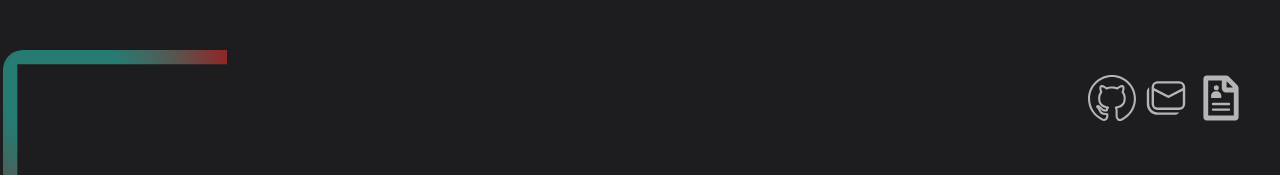
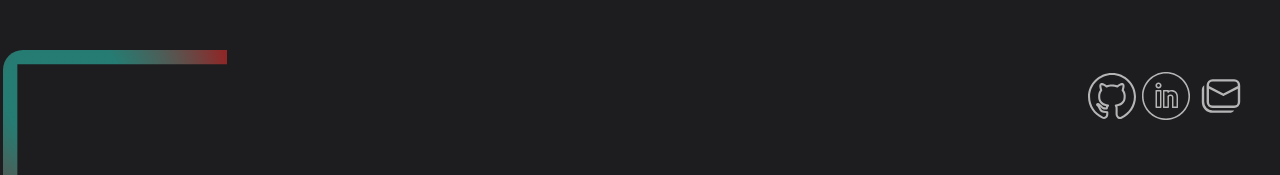
Before and after one commit to JugurthaMoad/personalPortfolio, a React (Create React App) app: page / in a window 1280 px wide. Shown: the top 175 px of the page. Built offline with nearby package versions, Linux system fonts and the light colour scheme.

Commit message:
add links to navigation icons

```diff
--- a/public/index.html
+++ b/public/index.html
@@ -2,14 +2,13 @@
 <html lang="en">
   <head>
     <meta charset="utf-8" />
-    <link rel="icon" href="%PUBLIC_URL%/favicon.ico" />
     <meta name="viewport" content="width=device-width, initial-scale=1" />
     <meta name="theme-color" content="#000000" />
     <meta
       name="description"
       content="Web site created using create-react-app"
     />
-    <link rel="apple-touch-icon" href="%PUBLIC_URL%/logo192.png" />
+
     <!--
       manifest.json provides metadata used when your web app is installed on a
       user's mobile device or desktop. See https://developers.google.com/web/fundamentals/web-app-manifest/
@@ -24,7 +23,7 @@
       work correctly both with client-side routing and a non-root public URL.
       Learn how to configure a non-root public URL by running `npm run build`.
     -->
-    <title>React App</title>
+    <title>Jugurtha Moad</title>
   </head>
   <body>
     <noscript>You need to enable JavaScript to run this app.</noscript>
--- a/src/components/Header.jsx
+++ b/src/components/Header.jsx
@@ -2,7 +2,7 @@ import { motion } from "framer-motion";
 
 import GithubIcon from "./icons/GithubIcon";
 import MailIcon from "./icons/MailIcon";
-import CvIcon from "./icons/CvIcon";
+import LinkedinIcon from "./icons/LinkedinIcon";
 const Header = () => {
   return (
     <div className="header">
@@ -13,9 +13,27 @@ const Header = () => {
         transition={{ delay: 2.5, duration: 1, ease: "easeInOut" }}
         className="header_icons"
       >
-        <GithubIcon className="icon" />
-        <MailIcon className="icon" />
-        <CvIcon className="icon" />
+        <a
+          href="https://github.com/JugurthaMoad/"
+          target="blank"
+          rel="noopener"
+        >
+          <GithubIcon
+            handleClick={() => console.log("coucou")}
+            className="icon"
+          />
+        </a>
+        <a
+          href="https://www.linkedin.com/in/jugurtha-moad-951abb242/"
+          target="blank"
+          rel="noopener"
+        >
+          <LinkedinIcon className="icon" />
+        </a>
+
+        <a href="mailto:moadjugurtha@gmail.com">
+          <MailIcon className="icon" />
+        </a>
       </motion.div>
     </div>
   );
--- a/src/components/Item1.jsx
+++ b/src/components/Item1.jsx
@@ -5,7 +5,9 @@ const Item1 = () => {
       feature "each finished task is crossed out automatically", with the use of
       : TypeScript, ReactJs, Css3.
       <div className="links">
-        <a href="#">View Site</a>
+        <a href="https://focusu.herokuapp.com/" target="blank" rel="noopener">
+          View Site
+        </a>
         <a
           href="https://github.com/JugurthaMoad/PromodoFocus"
           target="blank"
--- a/src/components/Item2.jsx
+++ b/src/components/Item2.jsx
@@ -5,7 +5,13 @@ const Item2 = () => {
       with a small online store to buy products with the use of : JavaScript,
       ReactJs, StyledComponents.
       <div className="links">
-        <a href="#">View Site</a>
+        <a
+          href="https://barbershopefr.herokuapp.com/"
+          target="blank"
+          rel="noopener"
+        >
+          View Site
+        </a>
         <a
           href="https://github.com/JugurthaMoad/BarberShop"
           target="blank"
--- a/src/components/Item3.jsx
+++ b/src/components/Item3.jsx
@@ -4,7 +4,6 @@ const Item3 = () => {
       This project is about creating a responsive E-Sotre web application with
       the use of : Javascript, ReactJs, tailwindCss.
       <div className="links">
-        <a href="#">View Site</a>
         <a
           href="https://github.com/JugurthaMoad/e_store"
           target="blank"
--- a/src/components/Item4.jsx
+++ b/src/components/Item4.jsx
@@ -5,9 +5,8 @@ const Item4 = () => {
       manage his stock as well as the sales, with the use of : ReactNative,
       ExpressJs, MongoDb, Rest API.
       <div className="links">
-        <a href="#">View Site</a>
         <a
-          href="https://github.com/JugurthaMoad/PromodoFocus"
+          href="https://github.com/JugurthaMoad/AouriMedMobileApp"
           target="blank"
           rel="noopener"
         >
--- /dev/null
+++ b/src/components/icons/LinkedinIcon.jsx
@@ -0,0 +1,20 @@
+const LinkedinIcon = ({ handleClick, ...props }) => {
+  return (
+    <svg
+      onClick={handleClick}
+      {...props}
+      xmlns="http://www.w3.org/2000/svg"
+      width="2.5em"
+      height="2.5em"
+      preserveAspectRatio="xMidYMid meet"
+      viewBox="0 0 32 32"
+    >
+      <g fill="#b5b5b6">
+        <path d="M19.515 11.952c-.678 0-1.18.171-1.573.387c-.063-.224-.27-.388-.514-.339h-2.984c-.295-.049-.534.19-.443.5v11c-.091.28.148.52.443.5h2.984c.295.02.534-.22.534-.515l-.001-6.648c-.001-.003-.012-.321.189-.54c.161-.174.438-.263.821-.263c.638 0 .922.261 1.028.845v6.606c-.105.295.134.535.429.515h3.145c.295.02.534-.22.428-.515v-6.828c.105-3.472-2.368-4.705-4.486-4.705zM23.038 23h-2.076v-6.121c0-1.181-.763-1.913-1.99-1.913c-.694 0-1.234.204-1.606.606c-.517.56-.477 1.27-.366 1.428v6h-2.022v-9.98h1.916v.336a.532.532 0 0 0 .86.423l.14-.108c.405-.319.824-.65 1.622-.65c.826 0 3.523.263 3.523 3.637V23zM11 6.966c-1.122 0-2.034.912-2.034 2.034s.912 2.034 2.034 2.034s2.034-.912 2.034-2.034S12.122 6.966 11 6.966zm0 3c-.532 0-.966-.434-.966-.966s.434-.966.966-.966s.966.434.966.966s-.434.966-.966.966zm1.428 1.985H9.46c-.295 0-.534.239-.46.549v11c-.074.28.165.52.46.5h2.968c.295.02.534-.22.534-.515v-11a.534.534 0 0 0-.534-.534zM12 23H9.994v-9.98H12V23z" />
+        <path d="M16-.034C7.158-.034-.034 7.158-.034 16S7.158 32.034 16 32.034S32.034 24.842 32.034 16S24.842-.034 16-.034zm0 31C7.748 30.966 1.034 24.252 1.034 16S7.748 1.034 16 1.034S30.966 7.748 30.966 16S24.252 30.966 16 30.966z" />
+      </g>
+    </svg>
+  );
+};
+
+export default LinkedinIcon;
--- a/src/style.css
+++ b/src/style.css
@@ -70,11 +70,15 @@
   width: 2rem;
   height: 2rem;
 }
+.icon:hover {
+  cursor: pointer;
+}
 .header_icons {
   display: flex;
   justify-content: center;
   align-items: center;
   gap: 0.4rem;
+  z-index: 999;
 }
 
 .sub_content {
```
Also changed, not shown: 1 other file (tests, documents, lock files or other folders).
